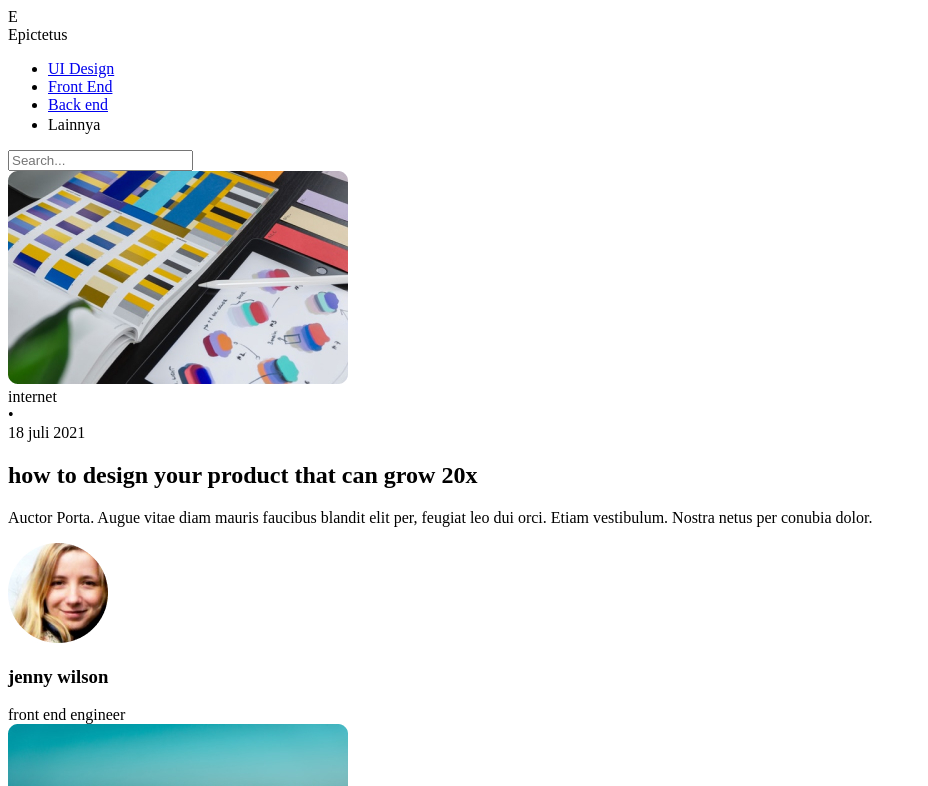
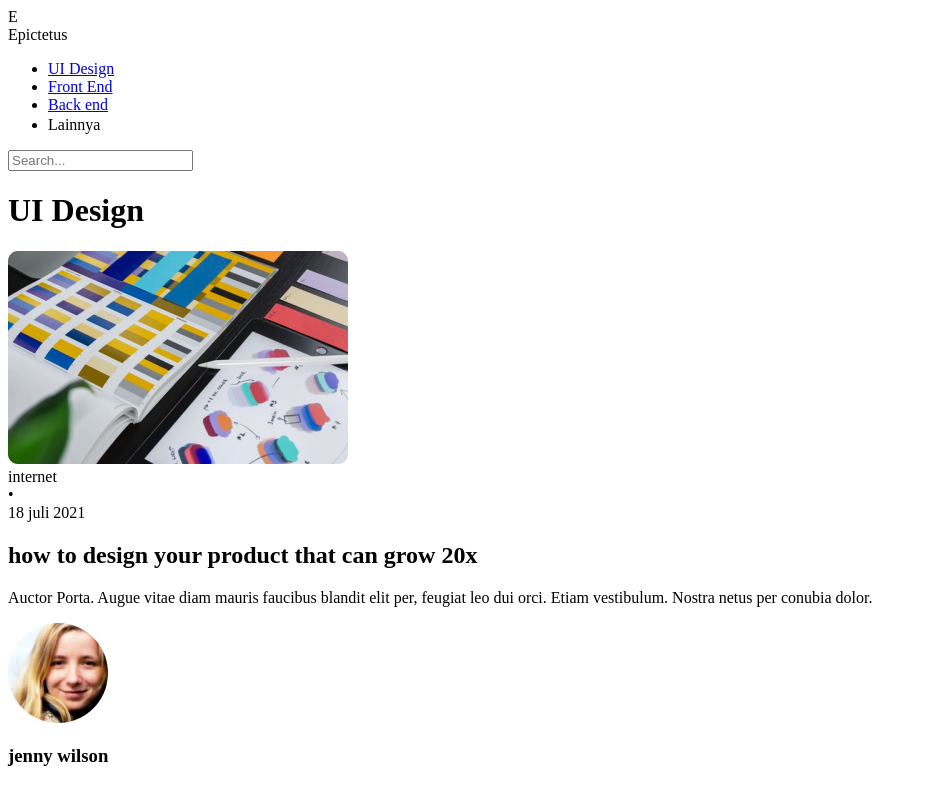
Before and after one commit to irfan-fauzi/blog-nextjs-tailwind-2, a Next.js app: page /posts in a window 1280 px wide. Shown: the top 786 px of the page, without its empty margins (0-928 px from the left). Built offline with nearby package versions, Linux system fonts and the light colour scheme.

Commit message:
page not found

```diff
--- /dev/null
+++ b/components/SectionHeader.js
@@ -0,0 +1,9 @@
+import React from 'react'
+
+const SectionHeader = ({ children }) => {
+  return (
+    <h1 className="text-4xl py-10 text-center">{ children }</h1>
+  )
+}
+
+export default SectionHeader
--- a/pages/index.js
+++ b/pages/index.js
@@ -1,15 +1,16 @@
 import Head from 'next/head'
+import { useState } from 'react'
 
 import CardPost from '../components/CardPost'
 import Container from '../components/Container'
 import FeaturedPost from '../components/FeaturedPost'
 import Layout from '../components/Layout'
-import posts from '../utils/posts.json'
+import mockPosts from '../utils/posts.json'
 
 
 export default function Home() {
 
-
+  const [posts, setPosts] = useState(mockPosts)
   return (
 
     <Layout>
--- a/pages/posts.js
+++ b/pages/posts.js
@@ -1,15 +1,18 @@
 
+import { useState } from "react"
 import CardPost from "../components/CardPost"
 import Container from "../components/Container"
 import Layout from "../components/Layout"
-import posts from '../utils/posts.json'
-
+import SectionHeader from "../components/SectionHeader"
+import mockPosts from '../utils/posts.json'
 
 const Posts = () => {
-
+  const [posts, setPosts] = useState(mockPosts)
   return (
     <Layout>
       <Container>
+        <SectionHeader >UI Design</SectionHeader>
+          {posts.length ? (
             <div className="flex flex-wrap md:-mx-6 lg:-mx-7 mt-5 -mx-4">
               {posts.map(post => (
                 <div key={Math.random()} className="lg:w-4/12 lg:px-4 lg:py-6 py-6 md:w-6/12 md:px-4 border-gray-400 ">
@@ -17,6 +20,13 @@ const Posts = () => {
                 </div>
               ))}
             </div>
+          ) : (
+            <div className="text-center">
+              <h2 className="lg:text-5xl text-2xl">Maaf artikel tidak ada 🤒 </h2>
+              <p className="lg:mt-4 lg:w-8/12 mx-auto text-lg text-white/60 mt-4">We couldn’t find any posts with the keyword `yahahahayuk`. Please try another keyword.</p>
+            </div>
+          )}
+
         </Container>
     </Layout>
   )
```
Lines whose indentation alone changed are shown as unchanged.
